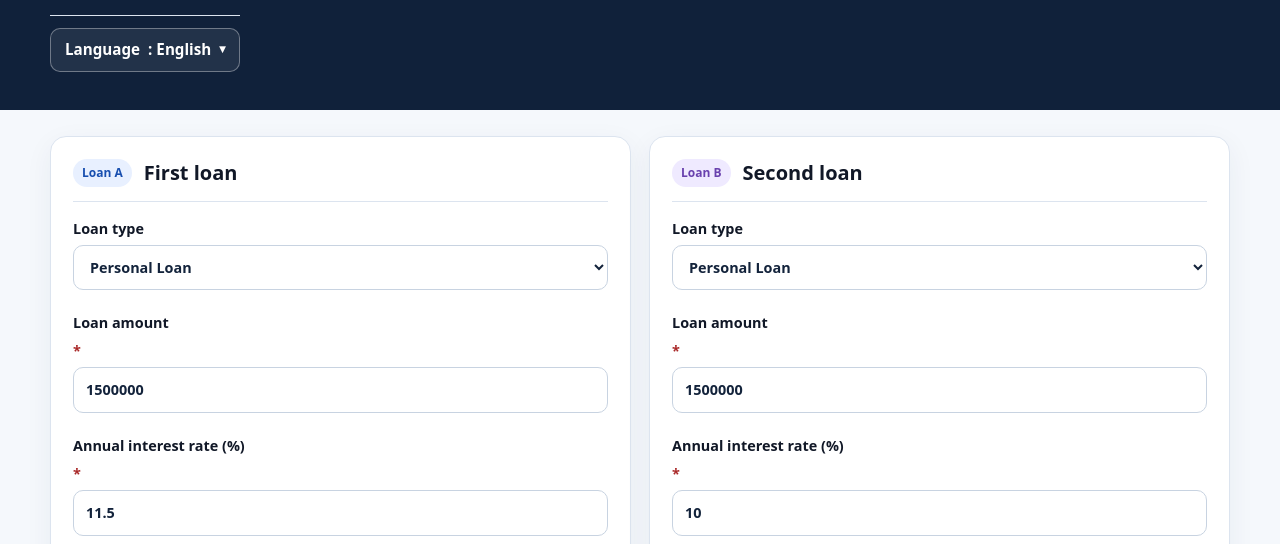
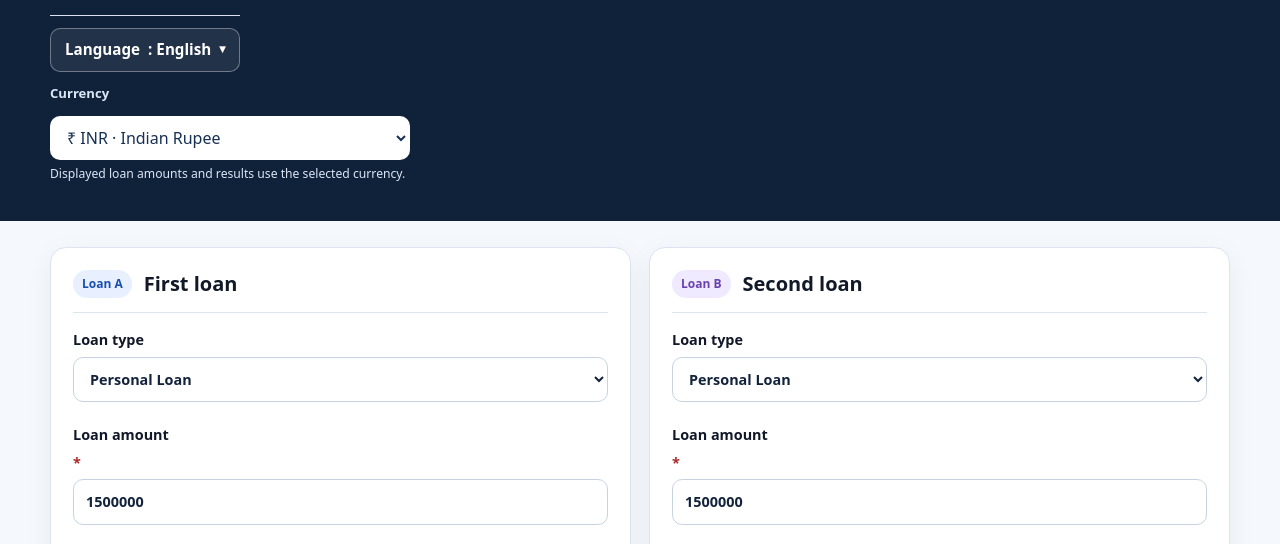
Before and after one commit to Gopiji1122/Emiformula, a plain HTML site: page calculators/loan-comparison-calculator.html in a window 1280 px wide. Shown: the part 254-798 px from the top of the page. Drawn offline with Linux system fonts and the light colour scheme.

Commit message:
Add files via upload

```diff
--- a/calculators/loan-comparison-calculator.html
+++ b/calculators/loan-comparison-calculator.html
@@ -33,7 +33,7 @@
 <header class="lc-hero"><div class="lc-shell"><p class="lc-eyebrow">EMIFORMULA · Loan Calculators</p><h1>Loan Comparison Calculator</h1><p>Compare two loans using the same calculation method. See payment, interest, fees, total estimated cost, payoff time and the underlying amortization schedule without being told what you should choose.</p><details class="lc-language-switcher">
 <summary><span>Language</span>: English</summary>
 <div class="lc-language-menu" role="list"><span aria-current="page" class="lc-language-current">English</span><a href="../hi/calculators/loan-comparison-calculator.html" lang="hi">हिन्दी</a><a href="../mr/calculators/loan-comparison-calculator.html" lang="mr">मराठी</a><a href="../gu/calculators/loan-comparison-calculator.html" lang="gu">ગુજરાતી</a><a href="../bn/calculators/loan-comparison-calculator.html" lang="bn">বাংলা</a><a href="../ta/calculators/loan-comparison-calculator.html" lang="ta">தமிழ்</a></div>
-</details></div></header>
+</details><div class="lc-currency-control" aria-label="Currency selection"><label for="currencySelector">Currency</label><select id="currencySelector" name="displayCurrency"><option value="INR">₹ INR · Indian Rupee</option><option value="USD">$ USD · US Dollar</option><option value="GBP">£ GBP · British Pound</option><option value="EUR">€ EUR · Euro</option><option value="CAD">CA$ CAD · Canadian Dollar</option><option value="AUD">A$ AUD · Australian Dollar</option><option value="AED">د.إ AED · UAE Dirham</option><option value="SGD">S$ SGD · Singapore Dollar</option></select><p>Displayed loan amounts and results use the selected currency.</p></div></div></header>
 <section class="lc-shell lc-main">
 <form class="lc-form" id="loanComparisonForm" novalidate="">
 <div class="lc-grid">
```
